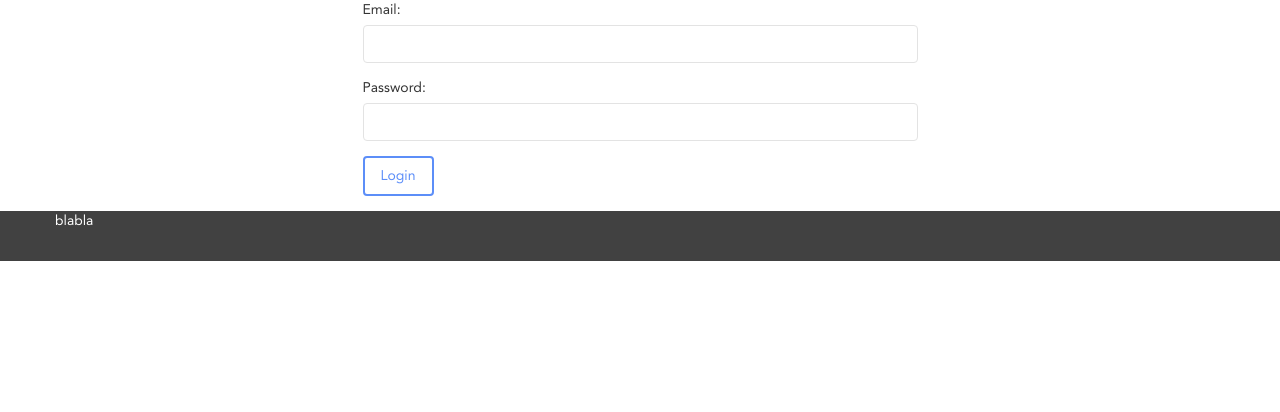
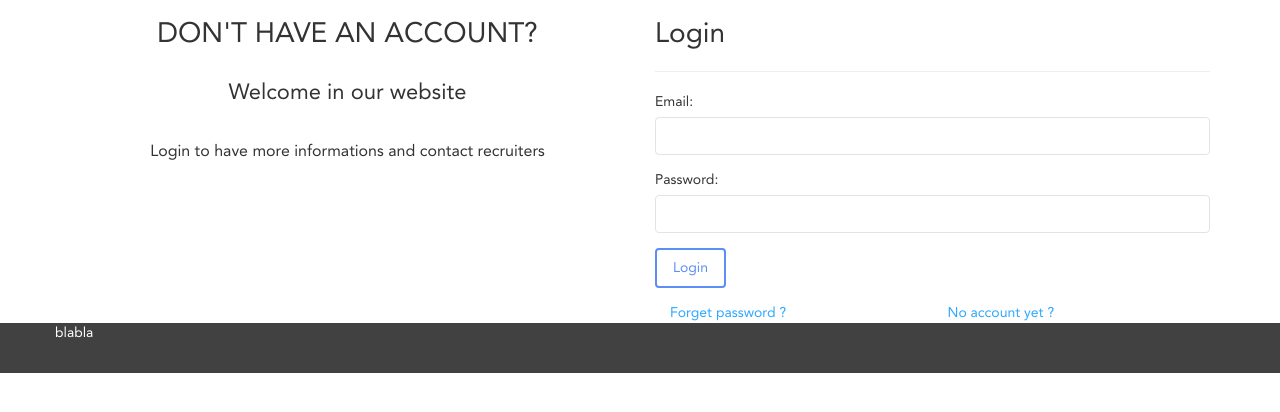
Before and after one commit to EmmaJouffroy/flaskapp, a Flask app: page /login in a window 1280 px wide. Shown: the part 80-492 px from the top of the page. Run offline with Flask 2, Linux system fonts and the light colour scheme; some libraries are stand-ins or nearby versions.

Commit message:
login and signin views css

```diff
--- a/static/css/style.css
+++ b/static/css/style.css
@@ -99,9 +99,18 @@ nav.navbar ul .subgroup {
   background-size: cover;
   height: 100%;
 }
+
+#welcomeWordsText hr {
+  border-top: 3px solid #414141;
+}
 /* Footer */
 footer {
   height: 50px;
   background-color: #414141;
   color: #ffffff;
 }
+
+#imglogin,
+#imgsignin {
+  text-align: center;
+}
--- a/templates/home.html
+++ b/templates/home.html
@@ -23,7 +23,8 @@ content %}
 <div class="welcomeWords">
   <div id="welcomeWordsText" class="col-md-6">
     <h4>Welcome in our website</h4>
-    <p>lorem ipsum</p>
+    <div class="col-md-2"><hr /></div>
+    <div class="col-md-10"><p>lorem ipsum</p></div>
   </div>
   <div id="welcomeWordsIcons" class="col-md-6">
     <ul>
--- a/templates/login.html
+++ b/templates/login.html
@@ -1,10 +1,20 @@
 {% extends 'layout.html' %} {% block title %} Login {% endblock %} {% block
 content %}
 
-<div class="container">
+<div class="container lo">
   <div class="row">
-    <div class="col-md-6 col-md-offset-3">
+    <div class="col-md-6">
+      <div id="imglogin">
+        <h3>DON'T HAVE AN ACCOUNT?</h3>
+        <h4>Welcome in our website</h4>
+        <img src="" alt="" />
+        <p>Login to have more informations and contact recruiters</p>
+      </div>
+    </div>
+    <div class="col-md-6">
       <form action="/login" method="POST">
+        <h3>Login</h3>
+        <hr />
         <div class="form-group">
           <label>Email:</label>
 
@@ -20,6 +30,8 @@ content %}
         <div class="form-group">
           <button class="btn btn-primary">Login</button>
         </div>
+        <div class="col-md-6"><a href="">Forget password ? </a></div>
+        <div class="col-md-6"><a href="">No account yet ? </a></div>
       </form>
     </div>
   </div>
```
Also changed, not shown: templates/register.html (+11 -5 lines).
